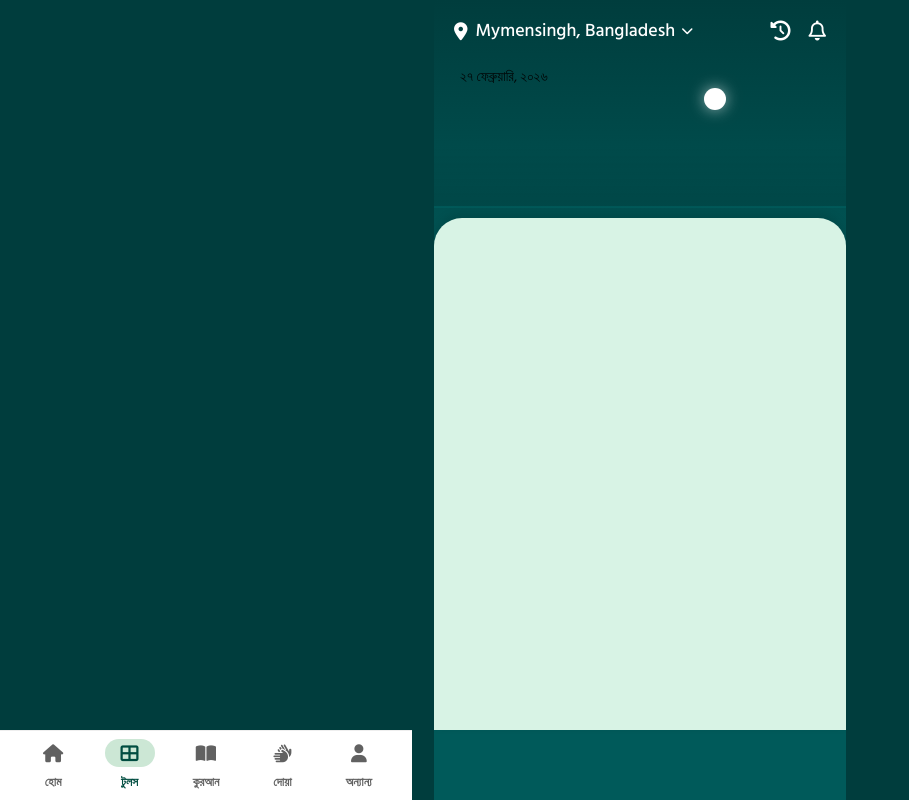
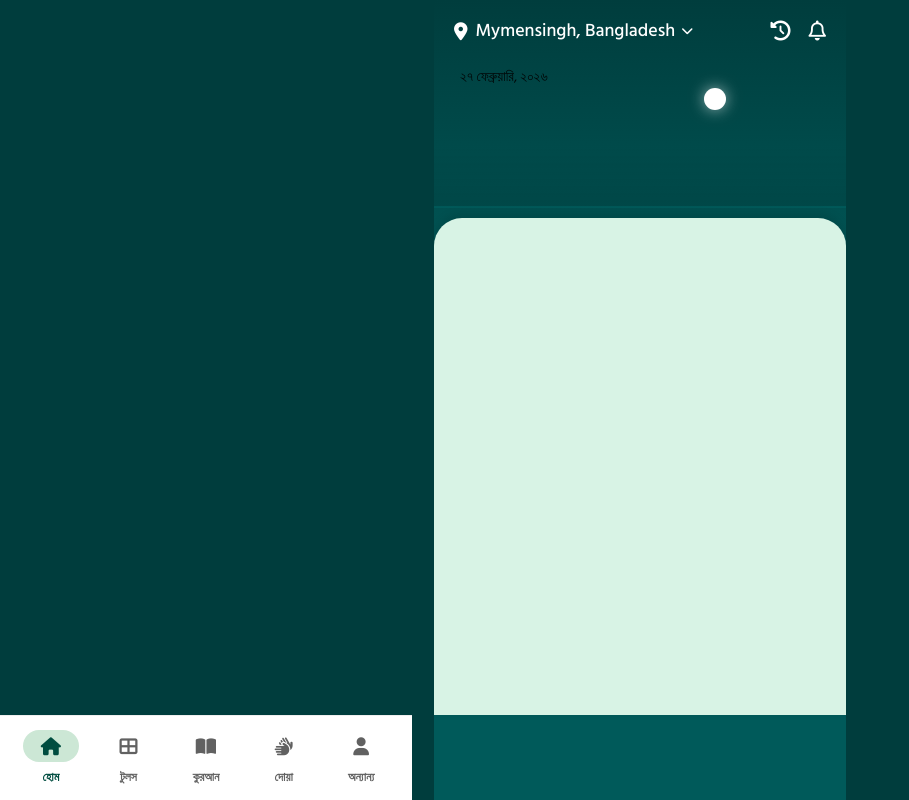
Before and after one commit to fahim618900-wq/Test, a plain HTML site: page index.html in a window 1280 px wide. Shown: the whole page, without its empty margins (0-909 px from the left). Drawn offline with Linux system fonts and the light colour scheme.

Commit message:
Update index.html

```diff
--- a/index.html
+++ b/index.html
@@ -2,7 +2,7 @@
 <html lang="bn">
 <head>
 <meta charset="UTF-8">
-<meta name="viewport" content="width=device-width, initial-scale=1.0, maximum-scale=3.0, user-scalable=yes">
+<meta name="viewport" content="width=device-width, initial-scale=1.0">
 <title>Islamic App UI Clone</title>
 
 <!-- Browser header color for this page -->
@@ -21,32 +21,14 @@
     --text-grey: #616161;
 }
 
-/* Reset */
 * { margin:0; padding:0; box-sizing:border-box; font-family:'Hind Siliguri', sans-serif; }
 
-html, body {
-    width:100%; height:100%;
-    touch-action: manipulation;
-}
+body { background-color: var(--bg-dark); min-height:100vh; display:flex; justify-content:center; align-items:flex-start; }
 
-body {
-    background-color: var(--bg-dark);
-    min-height:100vh;
-    display:flex; justify-content:center; align-items:flex-start;
-    transform-origin: top left;
-}
+.app-container { width:100%; max-width:412px; min-height:100vh; background: linear-gradient(180deg, #003d3d 0%, #005a5a 40%); display:flex; flex-direction:column; overflow:hidden; padding-bottom:85px; }
 
-/* App Container */
-.app-container {
-    width:100%; max-width:412px; min-height:100vh;
-    background: linear-gradient(180deg, #003d3d 0%, #005a5a 40%);
-    display:flex; flex-direction:column; overflow:hidden; padding-bottom:70px;
-}
-
-/* Invisible header for browser color */
 header#app-header { opacity:0; height:0; overflow:hidden; background-color:#003d3d; }
 
-/* Visible header */
 .location-row { display:flex; justify-content:space-between; align-items:center; padding:16px 20px; color:var(--text-white); z-index:10; }
 .location-info { display:flex; align-items:center; gap:8px; }
 .location-info i { font-size:18px; }
@@ -54,33 +36,30 @@ header#app-header { opacity:0; height:0; overflow:hidden; background-color:#003d
 .header-icons { display:flex; gap:18px; font-size:20px; }
 .date-text { margin-top:4px; font-size:14px; opacity:0.9; padding-left:26px; }
 
-/* Scenery */
 .scenery { position:relative; height:120px; width:100%; }
 .moon { position:absolute; right:120px; top:0; width:22px; height:22px; background:#fff; border-radius:50%; box-shadow:0 0 15px rgba(255,255,255,0.6); }
 .landscape-vector { position:absolute; bottom:0; width:100%; height:60px; background:rgba(0,0,0,0.1); mask-image:linear-gradient(to top, black, transparent); border-bottom:2px solid #00cccc22; }
 
-/* Main Card */
 .main-card { flex-grow:1; background-color: var(--bg-light); border-top-left-radius:28px; border-top-right-radius:28px; margin-top:10px; box-shadow:0 -4px 10px rgba(0,0,0,0.1); transition: background-color 0.3s; }
 
-/* Bottom Navigation Fixed & Full Width */
 nav.bottom-nav {
     position: fixed;
     bottom: 0;
     left: 0;
     width: 100%;
     max-width: 412px;
-    height: 70px; /* চিকন করা হয়েছে */
+    height: 85px;
     background-color:#ffffff;
-    display: flex;
-    justify-content: space-between;
+    display:flex;
+    justify-content: space-between; /* icons spread full width */
     align-items:center;
-    padding: 0 15px; /* ডানদিক 3mm বাড়ানো */
+    padding: 0 12px;
     border-top:1px solid #eee;
     z-index:100;
 }
 
 .nav-item { display:flex; flex-direction:column; align-items:center; text-decoration:none; color:var(--text-grey); font-size:12px; font-weight:600; width:20%; }
-.nav-icon-box { width:50px; height:28px; display:flex; justify-content:center; align-items:center; border-radius:16px; margin-bottom:4px; transition:0.2s; }
+.nav-icon-box { width:56px; height:32px; display:flex; justify-content:center; align-items:center; border-radius:16px; margin-bottom:4px; transition:0.2s; }
 .nav-item.active .nav-icon-box { background-color:#cce7d5; color:#004d40; }
 .nav-item.active { color:#004d40; }
 .nav-icon-box i { font-size:18px; }
@@ -91,10 +70,10 @@ nav.bottom-nav {
 
 <div class="app-container">
 
-    <!-- Invisible header -->
+    <!-- Invisible header for browser color -->
     <header id="app-header"></header>
 
-    <!-- Visible Header -->
+    <!-- Visible Header Section -->
     <div class="location-row">
         <div class="location-info">
             <i class="fas fa-map-marker-alt"></i>
@@ -114,12 +93,12 @@ nav.bottom-nav {
         <div class="landscape-vector"></div>
     </div>
 
-    <!-- Main Card -->
+    <!-- Main Content Card -->
     <main class="main-card"></main>
 
     <!-- Bottom Navigation -->
     <nav class="bottom-nav">
-        <a href="#" class="nav-item" data-header="#003d3d" data-card="#d8f3e5">
+        <a href="#" class="nav-item active" data-header="#003d3d" data-card="#d8f3e5">
             <div class="nav-icon-box"><i class="fas fa-home"></i></div>
             <span class="nav-label">হোম</span>
         </a>
@@ -149,22 +128,13 @@ const header = document.getElementById('app-header');
 const mainCard = document.querySelector('.main-card');
 const navItems = document.querySelectorAll('.nav-item');
 
-// Initial: "টুলস" always active
-navItems[1].classList.add('active');
-
-// Nav click: update colors & active, but "টুলস" remains active
+// Nav item click instantly updates browser header & main card
 navItems.forEach(item=>{
     item.addEventListener('click', e=>{
         e.preventDefault();
-        // Remove active from all
         navItems.forEach(i=>i.classList.remove('active'));
+        item.classList.add('active');
 
-        // Set clicked active
-        item.classList.add('active');
-        // Always keep Tools active
-        navItems[1].classList.add('active');
-
-        // Update header & card colors
         const headerColor = item.getAttribute('data-header');
         const cardColor = item.getAttribute('data-card');
         header.style.backgroundColor = headerColor;
@@ -172,14 +142,6 @@ navItems.forEach(item=>{
         themeMeta.setAttribute('content', headerColor);
     });
 });
-
-// Zoom-resilient: pinch / double-tap zoom doesn't change visual size
-function adjustZoom() {
-    const scale = window.visualViewport.scale;
-    document.body.style.transform = `scale(${1/scale})`;
-}
-window.visualViewport.addEventListener('resize', adjustZoom);
-window.addEventListener('load', adjustZoom);
 </script>
 
 </body>
```
